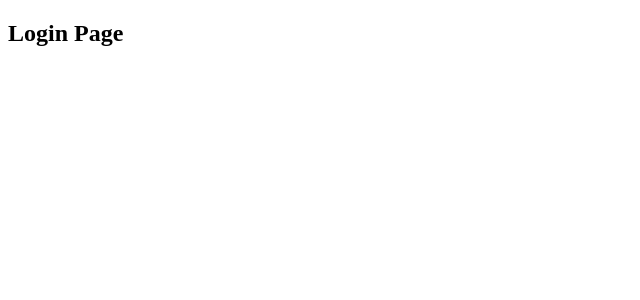
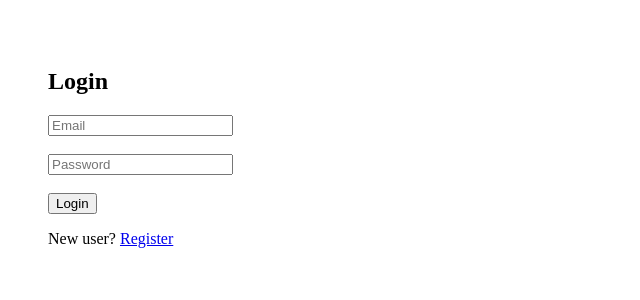
Before and after one commit to priya-nb695/devtrack-frontend, a React (Vite) app: page / in a window 1280 px wide. Shown: the top 300 px of the page, without its empty margins (0-640 px from the left). Built offline with nearby package versions, Linux system fonts and the light colour scheme.

Commit message:
modified login page

```diff
--- a/src/pages/Login.jsx
+++ b/src/pages/Login.jsx
@@ -1,7 +1,51 @@
+import { useState } from "react";
+import { useNavigate, Link } from "react-router-dom";
+import { loginUser } from "../api/auth";
+
 function Login() {
+  const [email, setEmail] = useState("");
+  const [password, setPassword] = useState("");
+  const navigate = useNavigate();
+
+  const handleSubmit = async (e) => {
+    e.preventDefault();
+    try {
+      const { data } = await loginUser({ email, password });
+
+      // save token in localStorage
+      localStorage.setItem("token", data.token);
+
+      navigate("/dashboard");
+    } catch (error) {
+      alert(error.response.data.message);
+    }
+  };
+
   return (
-    <div>
-      <h2>Login Page</h2>
+    <div style={{ padding: "40px" }}>
+      <h2>Login</h2>
+
+      <form onSubmit={handleSubmit}>
+        <input
+          type="email"
+          placeholder="Email"
+          value={email}
+          onChange={(e) => setEmail(e.target.value)}
+        /><br /><br />
+
+        <input
+          type="password"
+          placeholder="Password"
+          value={password}
+          onChange={(e) => setPassword(e.target.value)}
+        /><br /><br />
+
+        <button type="submit">Login</button>
+      </form>
+
+      <p>
+        New user? <Link to="/register">Register</Link>
+      </p>
     </div>
   );
 }
```
